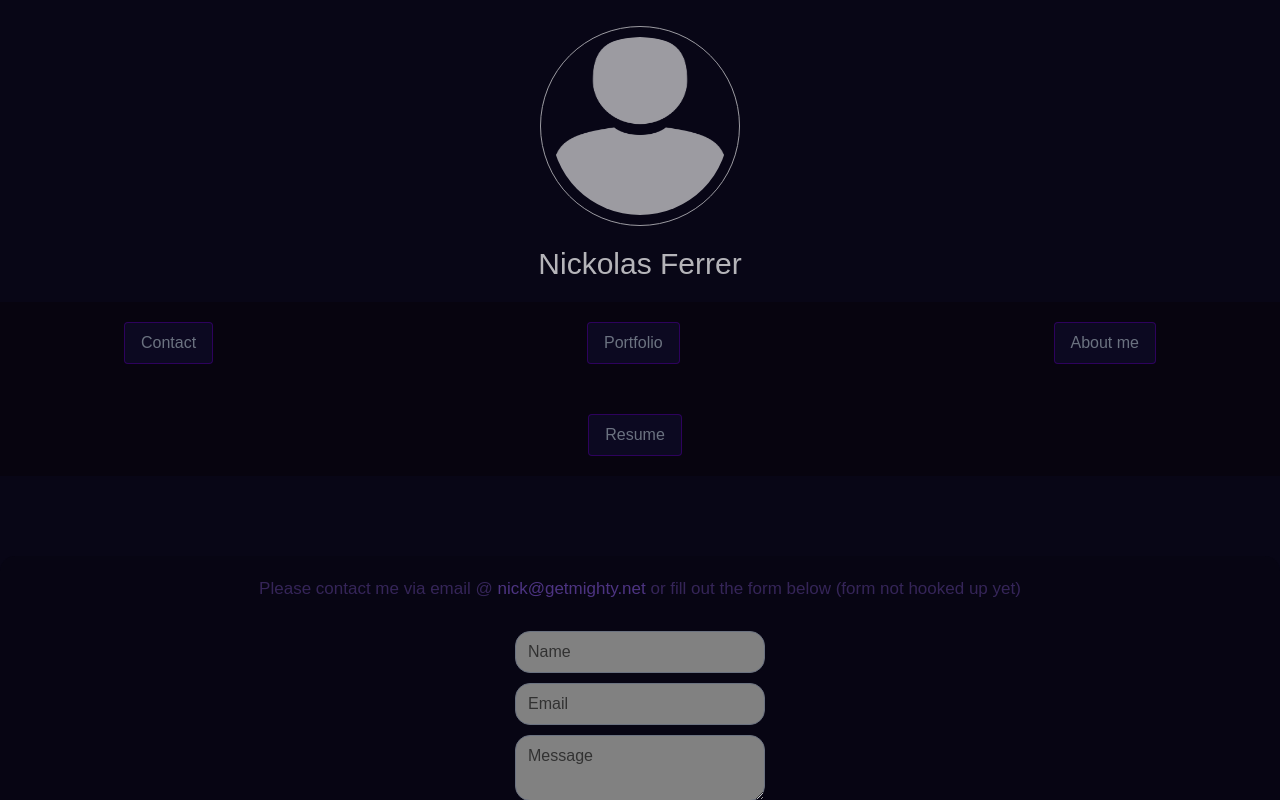
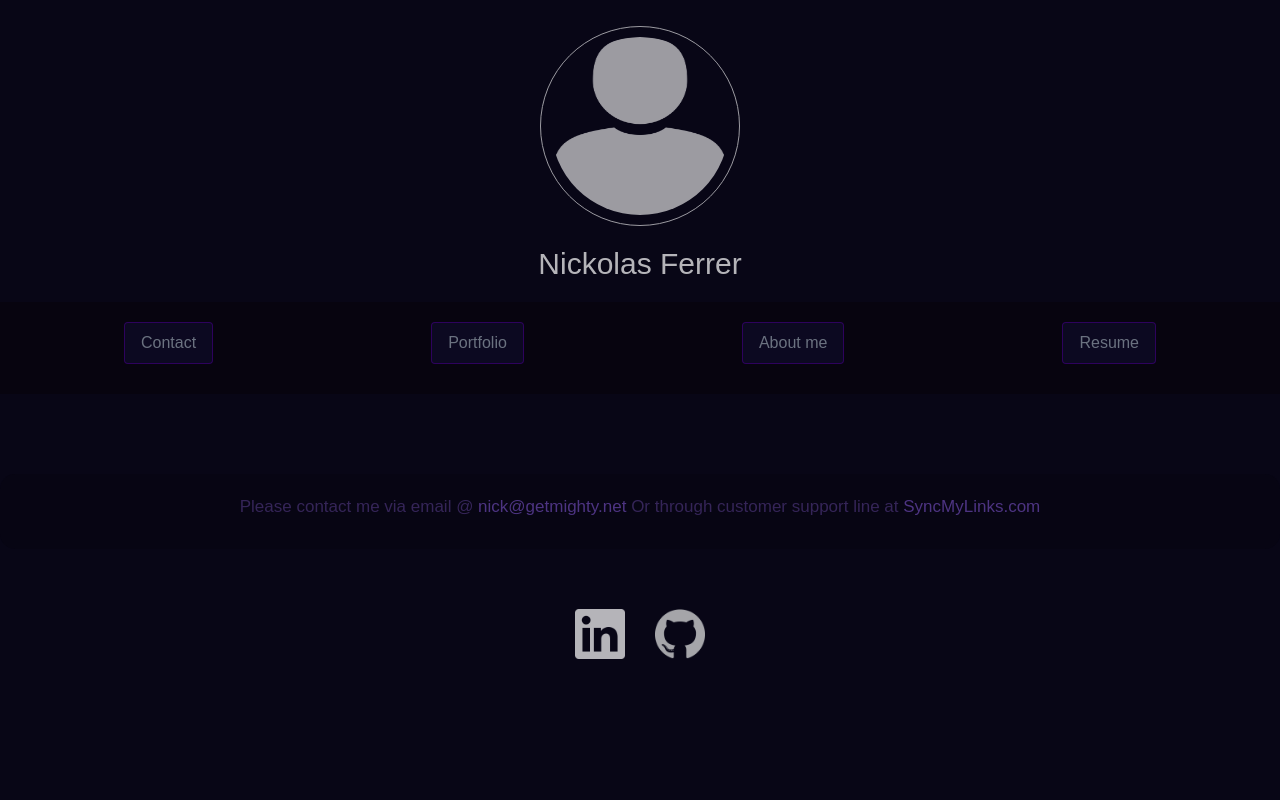
Before and after one commit to NBFxSuccess/reactportfolio, a React (Create React App) app: page / in a window 1280 px wide. Both pictures are taken after a click on the link "Contact". Shown: the top 800 px of the page. Built offline with nearby package versions, Linux system fonts and the light colour scheme.

Commit message:
Added more projects

```diff
--- a/src/App.css
+++ b/src/App.css
@@ -19,7 +19,7 @@ input[type=text]::placeholder, textarea[name=Message]::placeholder {
 }
 #navcon2 {
   display:flex;
-  justify-content:center;
+  justify-content:space-between;
 }
 .footerlogos {
   margin-top:40px;
--- a/src/components/Contact.js
+++ b/src/components/Contact.js
@@ -2,18 +2,8 @@ function Contact() {
     return (<section class="spacerbottom card">
 <div class="cardtext spacerbottom">
     <div class="spacer"/>
-<p id="contactmessage">Please contact me via email @ <a href="mailto:nick@getmighty.net">nick@getmighty.net</a> or fill out the form below (form not hooked up yet)</p>
+<p id="contactmessage">Please contact me via email @ <a href="mailto:nick@getmighty.net">nick@getmighty.net</a> Or through customer support line at <a href="https://syncmylinks.com">SyncMyLinks.com</a></p>
 </div>
-<form class="flex justify-center roundme" action="blah" method="post">
-    <ul class="spacerbottom">
-    <li class="halfspacerbottom"><input class="roundme inputfieldc" placeholder="Name" name="Name" type="text" required></input></li>
-    <li><input class="roundme inputfieldc halfspacerbottom" placeholder="Email" name="Email" type="text" required></input></li>
-    <li><textarea name="Message" placeholder="Message" required></textarea></li>
-    <div class="flex justify-center">
-    <li><input class="text formsubmitbut" type="submit" value="Send Message"></input></li>
-    </div>
-    </ul>
-</form>
 </section>)
     }
     export default Contact;
--- a/src/components/Navbar.js
+++ b/src/components/Navbar.js
@@ -13,11 +13,11 @@ return (
     <a onClick={() => handlePageChange('About')}><button styles="border-radius:30px;width:180px;"  class="bg-black pop hover:bg-gray-800 text-gray-500 hover:text-gray-400 py-2 px-4 border border-gray-500 hover:border-transparent rounded text-base font-light mx-24 platformbuttons">
    About me
     </button></a>
-</div><div class="spacer"></div><div class="spacer"></div>
+   <a onClick={() => handlePageChange('Resume')}><button styles=" border-radius:30px;width:180px;" class="bg-black hover:bg-gray-800 text-gray-500 hover:text-gray-400 py-2 px-4 border border-gray-500 hover:border-transparent rounded text-base font-light platformbuttons">
+    Resume
+    </button></a>
+</div>
 <div class="flex justify-center halfspacertop">
-    <a onClick={() => handlePageChange('Resume')}><button styles=" border-radius:30px;width:180px;" class="bg-black hover:bg-gray-800 text-gray-500 hover:text-gray-400 py-2 px-4 border border-gray-500 hover:border-transparent rounded text-base font-light platformbuttons">
-    Resume
-    </button></a><div class="space"></div>
     </div>
     <div class="spacer"/>
 </nav>)
--- a/src/components/project-data.js
+++ b/src/components/project-data.js
@@ -3,7 +3,7 @@ export default [
     {
       name: "Honcho Clothes",
       depolink: "https://honchoclothes.com",
-      piclink: `${honchoclothes}`,
+      piclink: "https://res.cloudinary.com/syncmylinks-com/image/upload/v1656533660/namename/m9pg4sjzo21knfz23jmv.png",
       repolink: "https://github.com/NBFxSuccess/honchoclothes"
     },
     {
@@ -24,4 +24,10 @@ export default [
         piclink: "https://user-images.githubusercontent.com/98627133/172501739-7d7a0400-ab6d-40ca-8fe7-c93baa039f29.PNG",
         repolink: "https://github.com/NBFxSuccess/passwordgenerator"
       },
+      {
+        name: "SyncMyLinks",
+        depolink: "https://syncmylinks.com",
+        piclink: "http://res.cloudinary.com/syncmylinks-com/image/upload/v1656534364/namename/lcqaytkam9qn5e5kaai4.png",
+        repolink: "https://syncmylinks.com"
+      },
    ]
```
